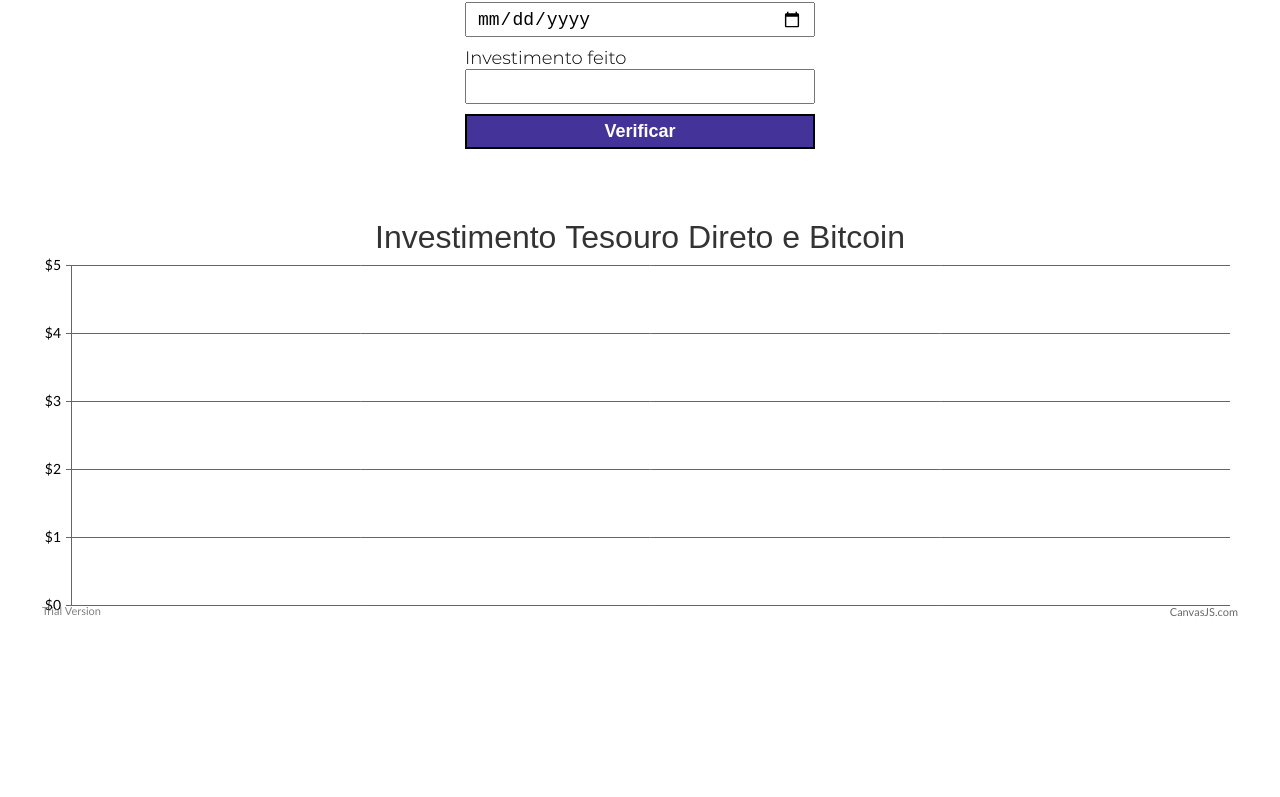
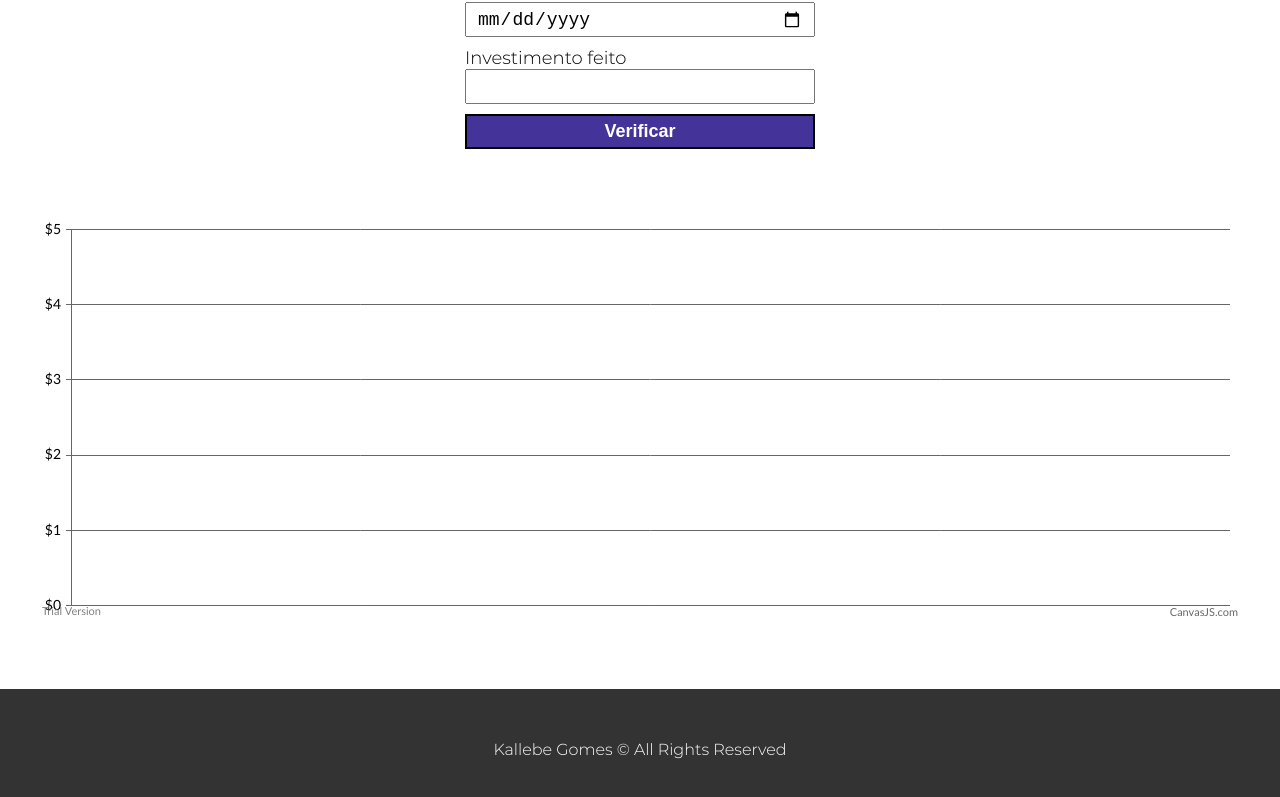
Before and after one commit to Kallebe18/Desafio-Real-Valor, a React (Create React App) app: page / in a window 1280 px wide. Shown: the part 519-1316 px from the top of the page. Before the commit the page ends 1208 px from the top, so only its background shows below. Built offline with nearby package versions, Linux system fonts and the light colour scheme.

Commit message:
Adding footer

```diff
--- a/src/App.js
+++ b/src/App.js
@@ -5,6 +5,7 @@ import './globals.css';
 import Graphic from './components/Graphic';
 import Banner from './components/Banner';
 import Form from './components/Form';
+import Footer from './components/Footer';
 
 function App() {
   return (
@@ -14,6 +15,7 @@ function App() {
         <Form/>
         <Graphic/>
       </main>
+      <Footer/>
     </>
   );
 }
--- /dev/null
+++ b/src/components/Footer/index.js
@@ -0,0 +1,12 @@
+import React from 'react';
+import { FooterContainer } from './styles';
+
+const Footer = () => {
+  return (
+    <FooterContainer>
+      <p>Kallebe Gomes © All Rights Reserved</p>
+    </FooterContainer>
+  );
+}
+
+export default Footer;
--- /dev/null
+++ b/src/components/Footer/styles.js
@@ -0,0 +1,14 @@
+import styled from 'styled-components';
+
+export const FooterContainer = styled.footer`
+  height: 120px;
+  background-color: #333;
+  display: flex;
+  justify-content: center;
+  align-items: center;
+
+  p {
+    text-align: center;
+    color: #fff;
+  }
+`
--- a/src/reducers/optionsReducer.js
+++ b/src/reducers/optionsReducer.js
@@ -1,8 +1,6 @@
 const initialState = {
   graphicData: {
-    title: {
-      text: "Investimento Tesouro Direto e Bitcoin"
-    },
+    zoomEnabled: true,
     axisY: {
       includeZero: true,
       minimum: 0,
@@ -11,12 +9,12 @@ const initialState = {
     data: [{
       type: "line",
       yValueFormatString: "$0.00",
-      xValueFormatString: "MMMM YY",
+      xValueFormatString: "DD MMMM YY",
       dataPoints: [],
     }, {
       type: "line",
       yValueFormatString: "$0.00",
-      xValueFormatString: "MMMM YY",
+      xValueFormatString: "DD MMMM YY",
       dataPoints: [],
     }]
   }
```
